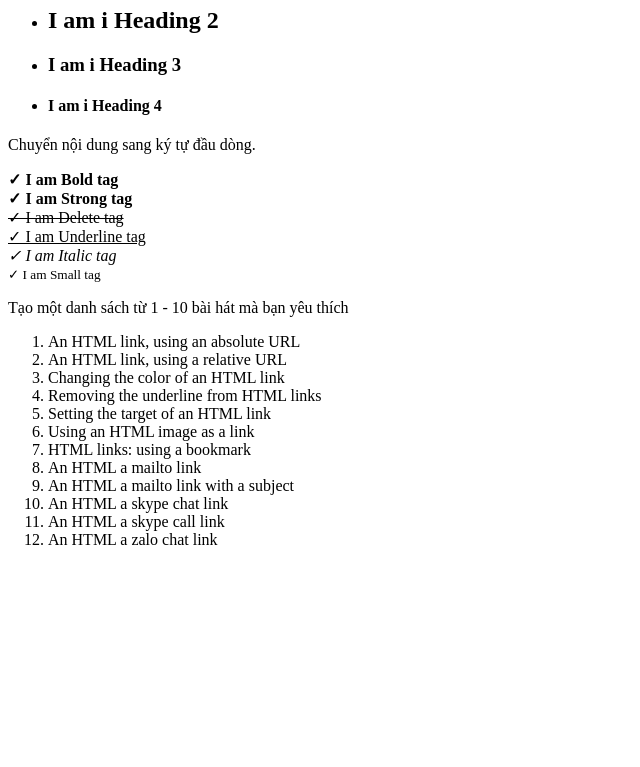
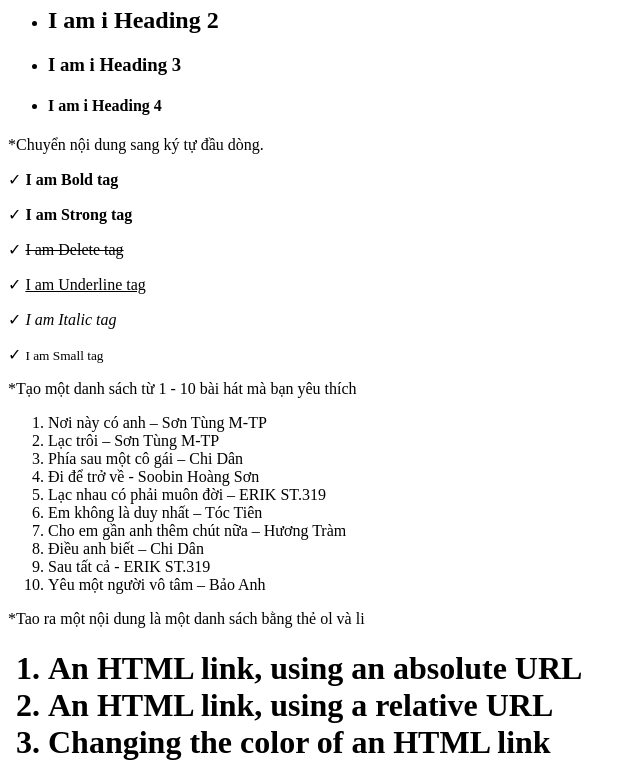
Before and after one commit to hxtrongg/homework, a plain HTML site: page Day-02/index.html in a window 1280 px wide. Shown: the part 107-874 px from the top of the page, without its empty margins (0-640 px from the left). Before the commit the page ends 800 px from the top, so only its background shows below. Drawn offline with Linux system fonts and the light colour scheme.

Commit message:
bai tap ngay thu 2 da xong

```diff
--- a/Day-02/index.html
+++ b/Day-02/index.html
@@ -6,7 +6,7 @@
     <title>Document</title>
 </head>
 <body>
-    <p> Định dạng tiêu đề tương ứng với các dòng</p>
+    <p> *Định dạng tiêu đề tương ứng với các dòng</p>
         <ul>
             <li><h1>I am i Heading 1</h1></li>
             <li><h2>I am i Heading 2</h2></li>
@@ -14,22 +14,36 @@
             <li><h4>I am i Heading 4</h4></li>
         </ul>
 
-    <p>Chuyển nội dung sang ký tự đầu dòng.</p>
+    <p> *Chuyển nội dung sang ký tự đầu dòng.</p>
+        <p>✓ <b>I am Bold tag</b></p>
+        <p>✓ <strong>I am Strong tag</strong></p>
+        <p>✓ <del>I am Delete tag</del></p>
+        <p>✓ <u>I am Underline tag</u></p>
+        <p>✓ <i>I am Italic tag</i></p>
+        <p>✓ <small>I am Small tag</small></p>
 
-        <b> ✓ I am Bold tag</b>
-        <br>
-        <strong>✓ I am Strong tag</strong>
-        <br>
-        <del>✓ I am Delete tag</del>
-        <br>
-        <u>✓ I am Underline tag</u>
-        <br>
-        <i>✓ I am Italic tag</i>
-        <br>
-        <small>✓ I am Small tag</small>
-    <p>Tạo một danh sách từ 1 - 10 bài hát mà bạn yêu thích</p>
+    <p> *Tạo một danh sách từ 1 - 10 bài hát mà bạn yêu thích</p>
 
         <ol>
+            <li>Nơi này có anh – Sơn Tùng M-TP</li>
+            <li>Lạc trôi – Sơn Tùng M-TP</li>
+            <li>Phía sau một cô gái – Chi Dân</li>
+            <li>Đi để trở về - Soobin Hoàng Sơn</li>
+            <li>Lạc nhau có phải muôn đời – ERIK ST.319</li>
+            <li>Em không là duy nhất – Tóc Tiên</li>
+            <li>Cho em gần anh thêm chút nữa – Hương Tràm</li>
+            <li>Điều anh biết – Chi Dân</li>
+            <li>Sau tất cả - ERIK ST.319</li>
+            <li>Yêu một người vô tâm – Bảo Anh</li>
+
+        </ol>
+
+
+    <p> *Tao ra một nội dung là một danh sách bằng thẻ ol và li</p>
+
+
+        <ol>
+            <h1>
             <li>An HTML link, using an absolute URL</li>
             <li>An HTML link, using a relative URL</li>
             <li>Changing the color of an HTML link</li>
@@ -42,8 +56,8 @@
             <li>An HTML a skype chat link</li>
             <li>An HTML a skype call link</li>
             <li>An HTML a zalo chat link</li>
+            </h1>
         </ol>
-
 
 
 
```
